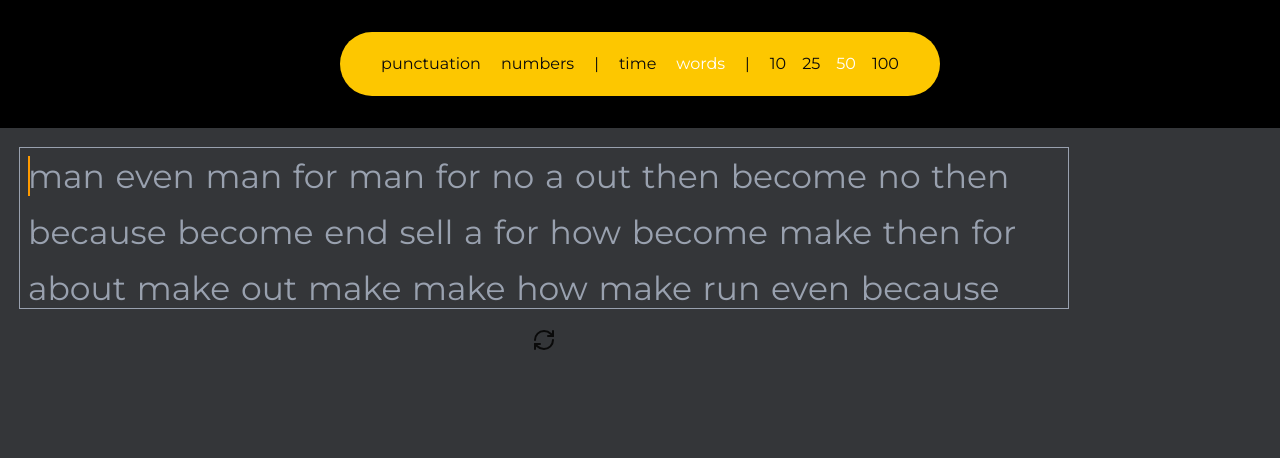
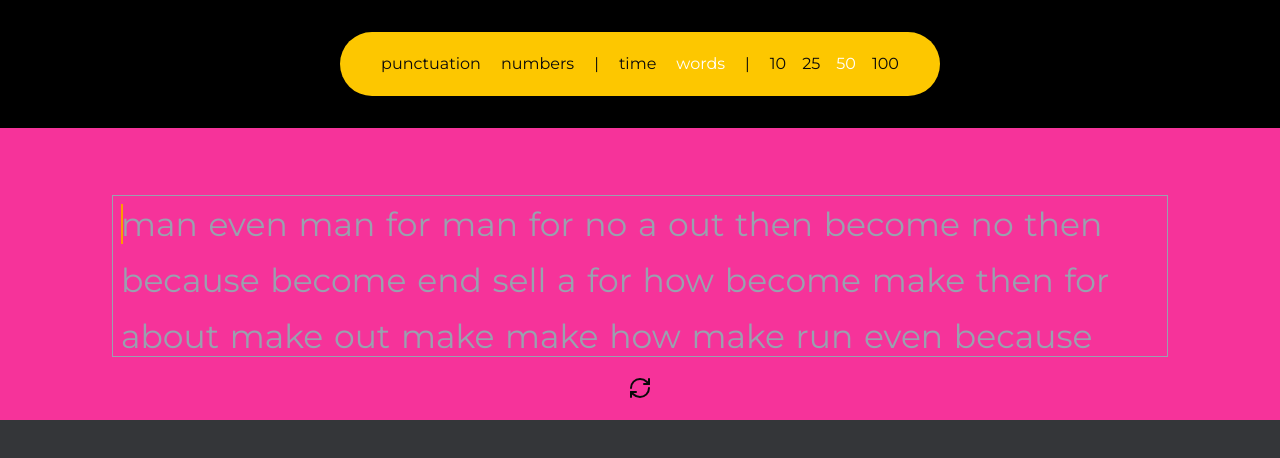
Before and after one commit to Aditya-Rawat01/type-shi.gg, a Next.js app: page / in a window 1280 px wide. Shown: the top 458 px of the page. Built offline with nearby package versions, Linux system fonts and the light colour scheme.

Commit message:
caps lock warning, skip character bug resolved

```diff
--- a/components/typingArea.tsx
+++ b/components/typingArea.tsx
@@ -15,7 +15,7 @@ import { toast } from "sonner";
 import "../app/page.css";
 import { modeAtom } from "@/app/store/atoms/mode";
 import { useAtomValue } from "jotai";
-import { RefreshCw } from "lucide-react";
+import { Lock, RefreshCw } from "lucide-react";
 import { Tooltip, TooltipContent } from "./ui/tooltip";
 import { TooltipTrigger } from "@radix-ui/react-tooltip";
 const CHAR_SPAN_CLASS = "char-element";
@@ -46,6 +46,7 @@ export default function TypingArea() {
   const [isRefreshed, setIsRefreshed] = useState<number>(Date.now())
   const refreshTimeout = useRef<ReturnType<typeof setTimeout> | null>(null);
   const [refresh, setRefreshed] = useState(false)
+  const [capsKey ,setCapsKey] = useState(false)
   const isMounted = useRef(false)
   useEffect(() => {
     containerRef.current?.focus();
@@ -265,8 +266,19 @@ useEffect(()=>{
     if (!focus) {
       return;
     } // will see what better i can do here
+    let charsSkipped = 1;
     const key = e.key;
-    let charsSkipped = 1;
+    const isActive=e.getModifierState("CapsLock")
+    console.log({isActive})
+    if ((isActive || capsKey) && key === "CapsLock") {
+      console.log("active")
+      setCapsKey(isActive)
+    }
+    if (capsKey && key>="a" && key<="z" && key!="Backspace" && !specialKeys.includes(key)) {
+      setCapsKey(false)
+    } else if (!capsKey && key>="A" && key<="Z"  && key!="Backspace"  && !specialKeys.includes(key)) {
+      setCapsKey(true)
+    }
     if (specialKeys.includes(key) || e.ctrlKey || e.metaKey) {
       if (e.key != "Backspace" || pointerIndex <= 0) return;
 
@@ -381,9 +393,9 @@ useEffect(()=>{
       });
       setPointerIndex((prev) => prev - 1);
     } else {
-      setWords((prev) => {
-        const data = [...prev];
-        if (key === data[pointerIndex].char) {
+
+      const data = [...words]
+      if (key === data[pointerIndex].char) {
           data[pointerIndex].status = "correct";
         } else if (key === " " && data[pointerIndex].char != " ") {
           if (pointerIndex != 0) {
@@ -409,13 +421,13 @@ useEffect(()=>{
             data[pointerIndex].status = "incorrect";
           }
         }
-        return data;
-      });
+
+      setWords(data);
       if (pointerIndex > 0) {
         if (words[pointerIndex - 1].char == " " && key == " ") {
           return;
         } else if (words[pointerIndex - 1].status != "extra" || key == " ") {
-          setPointerIndex((prev) => prev + charsSkipped);
+          setPointerIndex(pointerIndex + charsSkipped);
         }
       } else {
         key != " " ? setPointerIndex((prev) => prev + charsSkipped) : null;
@@ -526,7 +538,7 @@ useEffect(()=>{
   return (
     <div
       ref={containerRef}
-      className="h-fit w-[85%] p-5 relative focus:outline-none flex flex-col gap-5 items-center justify-center overflow-hidden"
+      className="h-fit w-full p-5 relative focus:outline-none flex flex-col gap-5 items-center justify-center overflow-hidden bg-pink-500"
       onBlur={() => {
         SetFocus(false);
       }}
@@ -534,9 +546,13 @@ useEffect(()=>{
       onKeyDown={handleKeyDown}
       onClick={ClickToFocus} // moved from line 457 to here
     >
+      <div className={`p-3 w-fit h-fit  gap-3 top-2 absolute bg-yellow-400 rounded-2xl ${capsKey?"flex":"hidden"}`}>
+        <Lock/>
+        <p>Caps Lock On</p>
+        </div>
       <div
         ref={textFlowAreaRef}
-        className="text-flow-area flex flex-wrap gap-x-0.5 leading-14 text-[33px] relative h-40 px-2 w-full outline outline-gray-400"
+        className="text-flow-area flex flex-wrap gap-x-0.5 leading-14 text-[33px] relative h-40  mt-12 px-2 w-[85%] outline outline-gray-400"
       >
         <div
           className={`absolute bottom-0 w-full h-full backdrop-blur-xs ${
```
